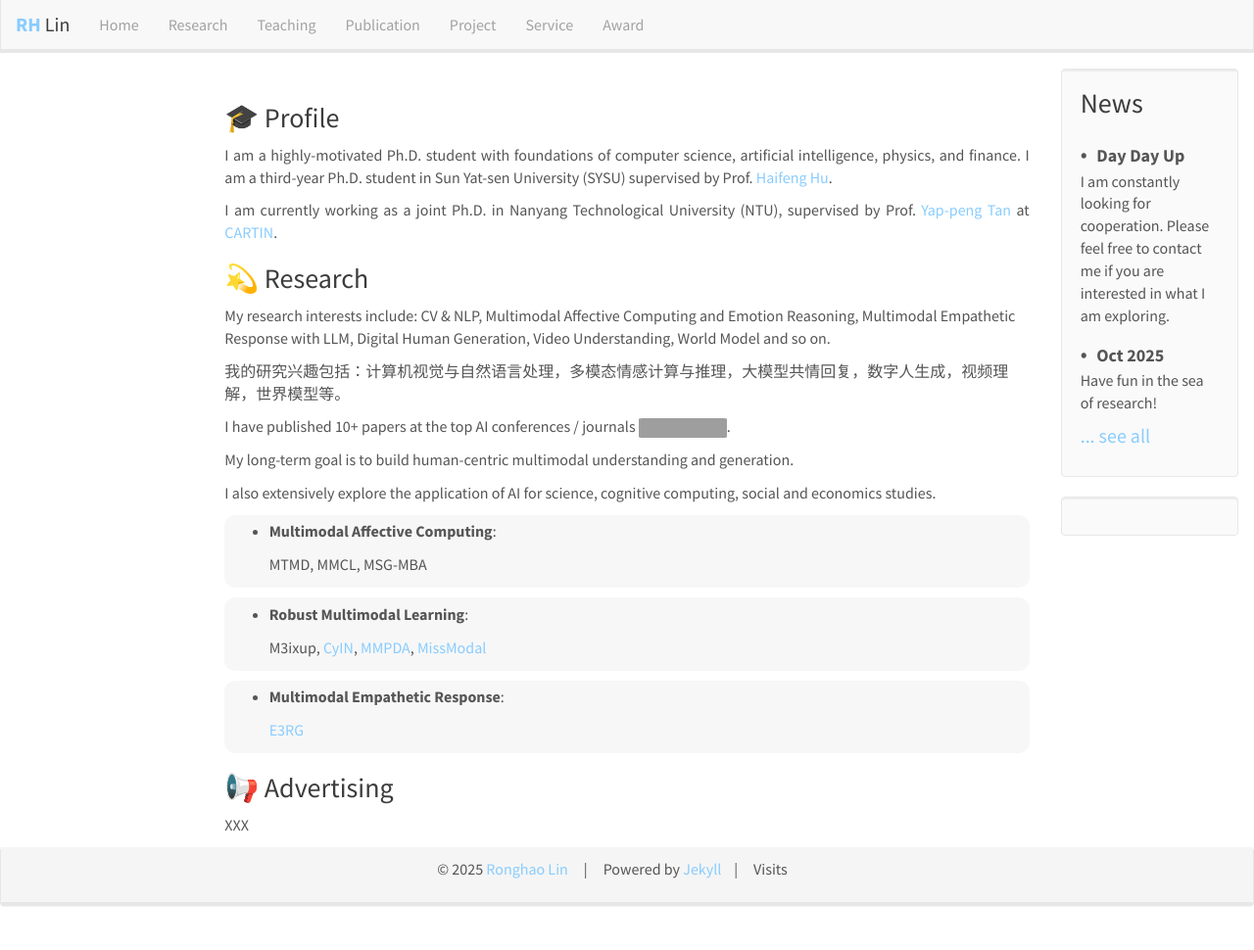
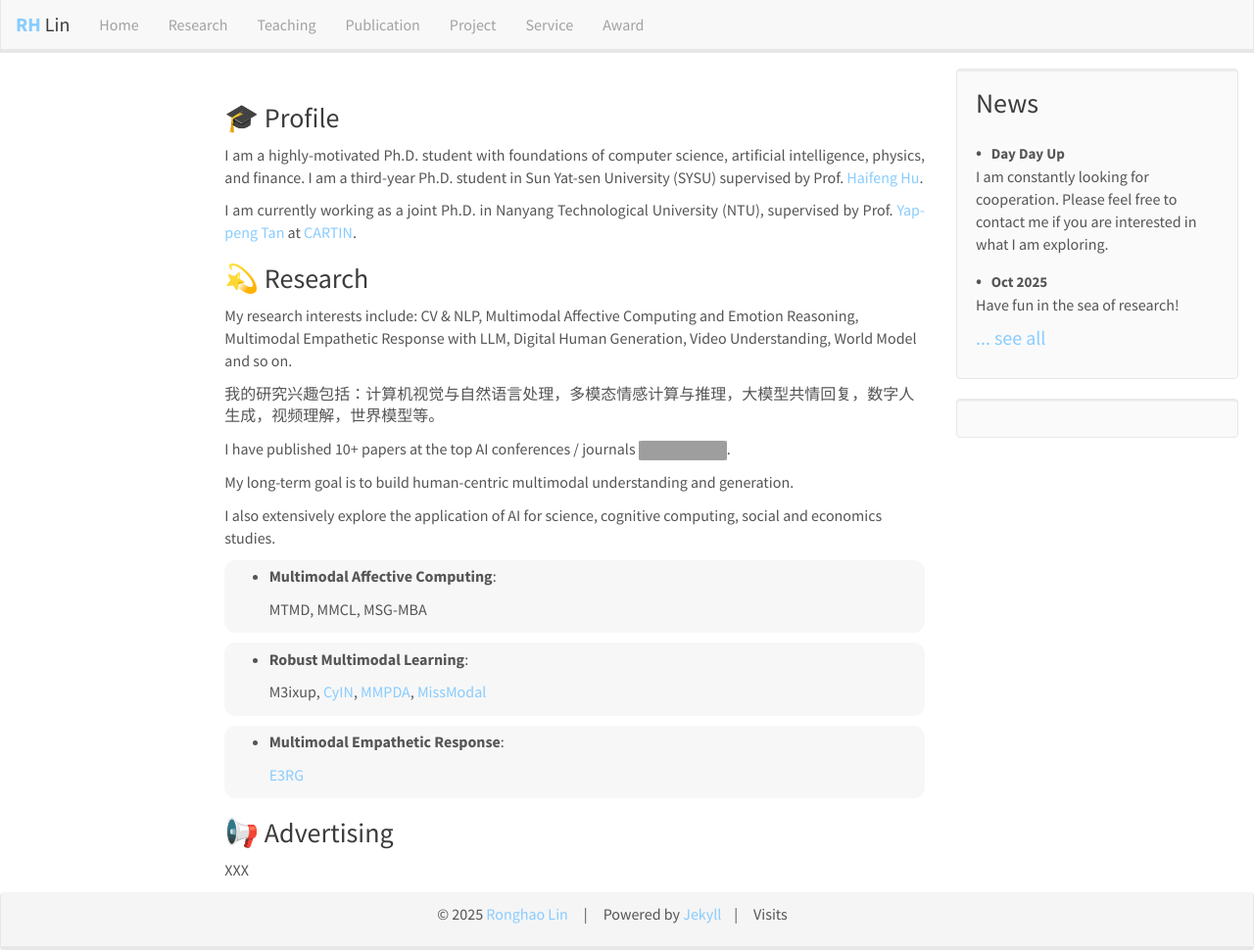
Before and after one commit to RH-Lin/rh-lin.github.io, a Jekyll site: the page built from _pages/home.md, in a window 1280 px wide and 970 px high. Shown: the whole window at 98% size. Built offline with Jekyll 4.4.1, drawn with Linux system fonts in a browser that asks for light colours; nearby versions of some CDN libraries; comment, search, counter and statistics services are not loaded; a style sheet for code colours, icons or effects is not loaded; grey boxes are pictures that could not be loaded.

Commit message:
Reinitialize

```diff
--- a/_includes/news.html
+++ b/_includes/news.html
@@ -6,7 +6,7 @@
 
 
 {% for article in site.data.news limit:7 %}
-<span style="font-size: 23px;">&#8226;</span> &nbsp; <strong style="font-size: 18px;">{{ article.date }}</strong><br>{{ article.headline | markdownify}}
+<span style="font-size: 20px;">&#8226;</span> &nbsp; <strong style="font-size: 15px;">{{ article.date }}</strong><br>{{ article.headline | markdownify}}
 {% endfor %}
 
 
--- a/_includes/pi.html
+++ b/_includes/pi.html
@@ -1,4 +1,4 @@
-
+<div class="well">
 {% for member in site.data.pi %}
 
 <div itemscope itemtype="http://schema.org/Person" class="profile_box"></div>
@@ -90,3 +90,4 @@
 </div>
 
 {% endfor %}
+</div>
--- a/_includes/visits.html
+++ b/_includes/visits.html
@@ -1,10 +1,9 @@
-<div class="well" style="height:180">
+<div class="well" style="height:182">
 
 <div style="margin-top: 5px"></div>
-<script type='text/javascript' id='clustrmaps' src='//cdn.clustrmaps.com/map_v2.js?cl=b6e0dd&w=240&t=n&d=HHR0os3rRmH5M4XiHNDaDvtIJdBCADmPgZtg5l8aZEk&co=fafafa&cmo=ca254e&cmn=fca747&ct=00d6b9'></script>
+<script type='text/javascript' id='clustrmaps' src='//cdn.clustrmaps.com/map_v2.js?cl=b6e0dd&w=a&t=n&d=vuXu8r4DBROnkEntNREV93Uef4G6EskWYKVJkXDM3II&co=ffffff&cmo=f46d90&cmn=f2bc7e&ct=ffffff'></script>
+<!-- 88ccee -->
 
-<script type='text/javascript' id='clustrmaps' src='//cdn.clustrmaps.com/map_v2.js?cl=88ccee&w=a&t=n&d=vuXu8r4DBROnkEntNREV93Uef4G6EskWYKVJkXDM3II&co=ffffff&cmo=f46d90&cmn=f2bc7e&ct=ffffff'></script>
-
-<div style="margin-top: -5px"></div>
+<div style="margin-top: -22px"></div>
 
 </div>
--- a/_layouts/homelayout.html
+++ b/_layouts/homelayout.html
@@ -5,12 +5,12 @@ layout: default
 <div id="sideid" class="col-sm-2">
 {{% include sidebar.html %}}
 </div>
-<div id="homeid" class="col-sm-8">
+<div id="homeid" class="col-sm-7">
 {{ content }}
 </div>
-<div id="newsid" class="col-sm-2" >
+<div id="newsid" class="col-sm-3" >
 {% include news.html %}
 </div>
-<div id="visits" class="col-sm-2" style="height:180">
+<div id="visits" class="col-sm-3" style="height:182">
 {% include visits.html %}
 </div>
```
